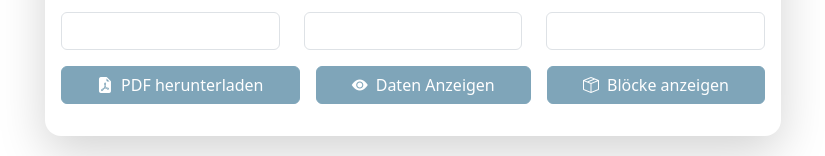
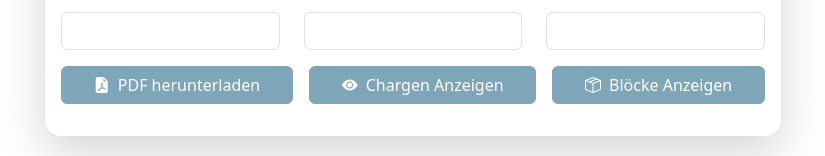
Before and after one commit to saidhammiche/Monitor, a React (Create React App) app in the folder chargen-monitor/: page / in a window 1280 px wide. Shown: the part 393-549 px from the top of the page, without its empty margins (227-1052 px from the left). Built offline with nearby package versions, Linux system fonts and the light colour scheme.

Commit message:
pret a utiliser

```diff
--- a/chargen-monitor/public/index.html
+++ b/chargen-monitor/public/index.html
@@ -2,28 +2,8 @@
 <html lang="en">
   <head>
     <meta charset="utf-8" />
-    <link rel="icon" href="%PUBLIC_URL%/favicon.ico" />
-    <meta name="viewport" content="width=device-width, initial-scale=1" />
-    <meta name="theme-color" content="#000000" />
-    <meta
-      name="description"
-      content="Web site created using create-react-app"
-    />
 
-    <!--
-      manifest.json provides metadata used when your web app is installed on a
-      user's mobile device or desktop. See https://developers.google.com/web/fundamentals/web-app-manifest/
-    -->
-    <link rel="manifest" href="%PUBLIC_URL%/manifest.json" />
-    <!--
-      Notice the use of %PUBLIC_URL% in the tags above.
-      It will be replaced with the URL of the `public` folder during the build.
-      Only files inside the `public` folder can be referenced from the HTML.
 
-      Unlike "/favicon.ico" or "favicon.ico", "%PUBLIC_URL%/favicon.ico" will
-      work correctly both with client-side routing and a non-root public URL.
-      Learn how to configure a non-root public URL by running `npm run build`.
-    -->
     <title>MRS Monitor</title>
   </head>
   <body>
--- a/chargen-monitor/src/App.js
+++ b/chargen-monitor/src/App.js
@@ -296,7 +296,7 @@ function App() {
                   }}
                 >
                   <i className="bi bi-eye-fill me-2"></i>
-                  Daten Anzeigen
+                  Chargen Anzeigen
                 </button>
 
                 <button
@@ -310,7 +310,7 @@ function App() {
 
                 >
                   <i className="bi bi-box-seam"></i>
-                  {loadingBlocks ? 'Lädt...' : 'Blöcke anzeigen'}
+                  {loadingBlocks ? 'Lädt...' : 'Blöcke Anzeigen'}
                 </button>
               </div>
 
```
